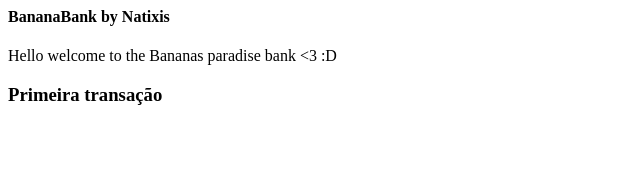
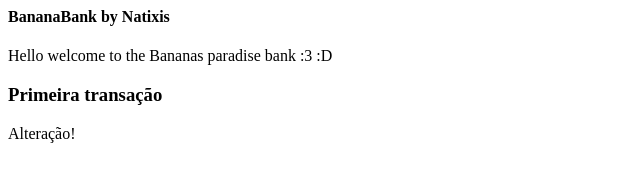
Before and after one commit to Gabriel-Rocha0/BananaBank, a plain HTML site: page index.html in a window 1280 px wide. Shown: the full height of the page, 0-640 px from the left. Drawn offline with Linux system fonts and the light colour scheme.

Commit message:
versao010

```diff
--- a/index.html
+++ b/index.html
@@ -1,5 +1,7 @@
 <h4>BananaBank by Natixis</h4>
 
-<p>Hello welcome to the Bananas paradise bank <3 :D</p>
+<p>Hello welcome to the Bananas paradise bank :3 :D</p>
 
 <h3>Primeira transação</h3>
+
+<p>Alteração!</p>
```
Also changed, not shown: account.html (deleted, +0 -1 lines), 1 other file.
